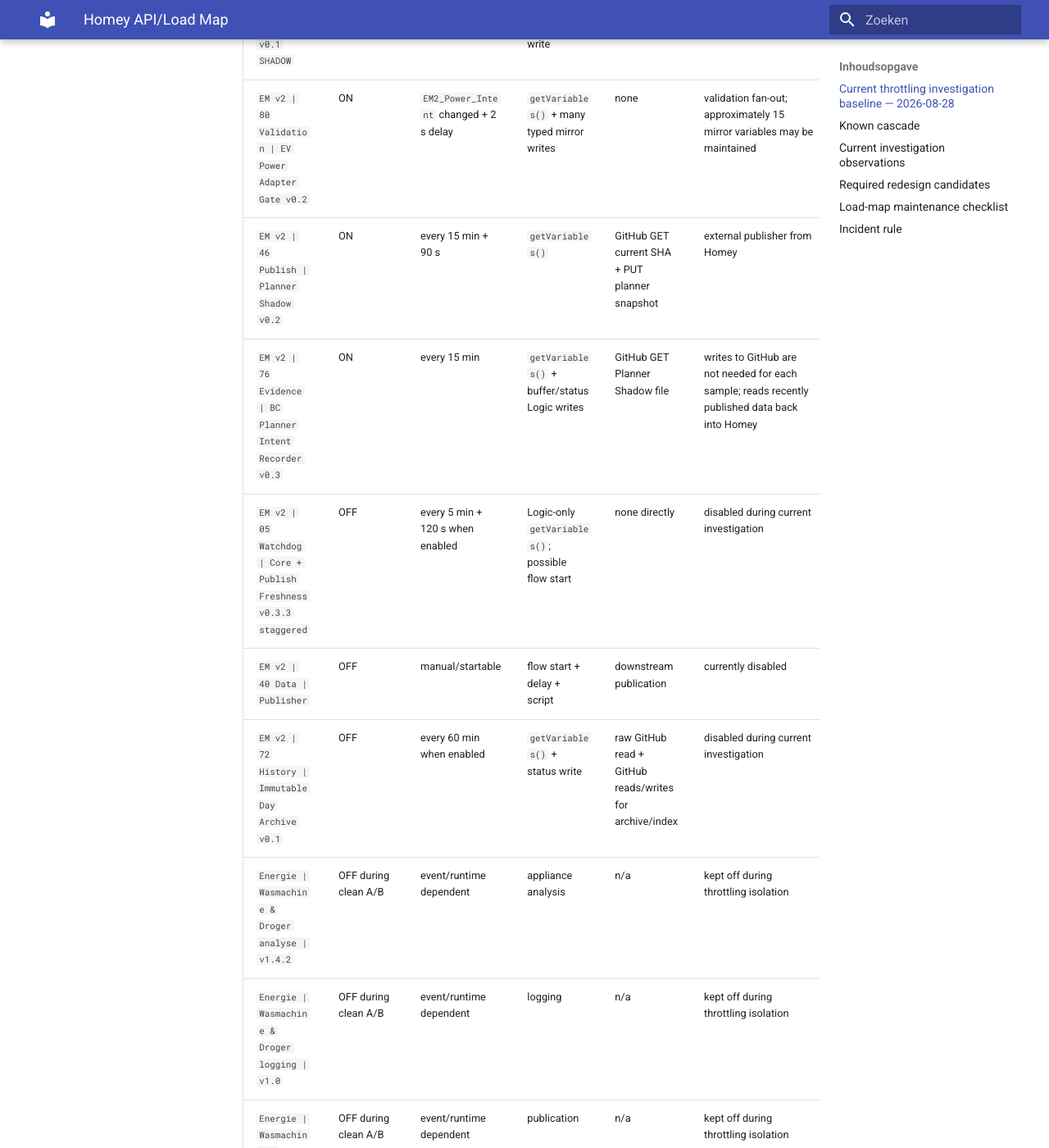
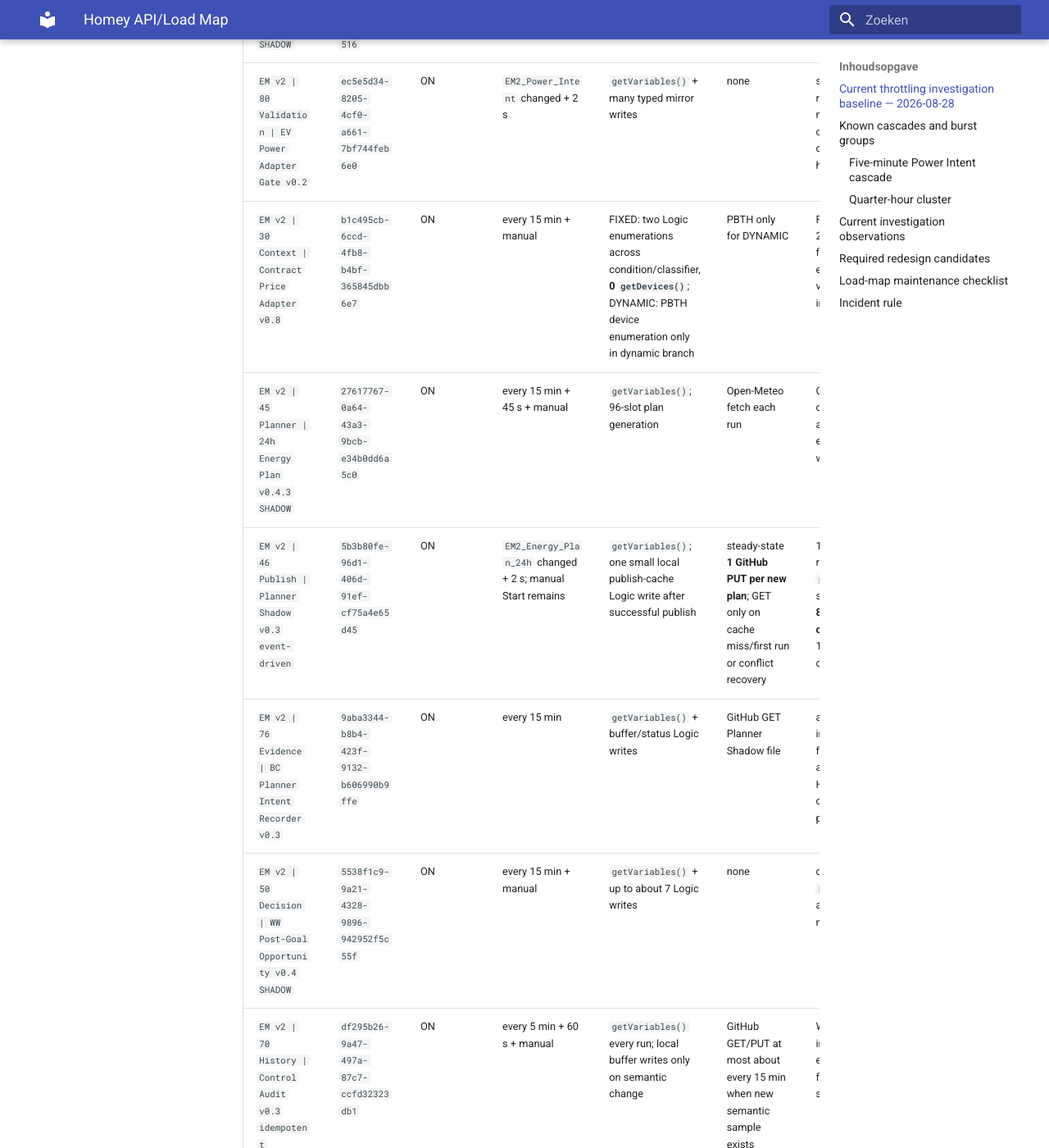
Before and after one commit to OnsKasteeltje/homey-energy-manual, an MkDocs documentation site: the page built from docs/software-architecture/operations/homey-api-load-map.md, in a window 1280 px wide and 1400 px high, scrolled down 1206 px. Shown: the whole window at 82% size. Built offline with MkDocs 1.6.1 and Material for MkDocs 9.7.7, drawn with Linux system fonts in a browser that asks for light colours; some of the changed text lies outside the part shown.

Commit message:
docs: update Homey API load map after publisher optimization

````diff
--- a/docs/software-architecture/operations/homey-api-load-map.md
+++ b/docs/software-architecture/operations/homey-api-load-map.md
@@ -1,7 +1,7 @@
 ---
 component: operations
 title: Homey API/Load Map
-version: 1.0.0
+version: 1.1.0
 status: active
 architecture_status: implemented
 last_verified: 2026-08-28
@@ -16,24 +16,31 @@
 
 ## Current throttling investigation baseline — 2026-08-28
 
-| Flow | State | Trigger / cadence | Main Homey load | External load | Fan-out / notes | Class | Lifecycle |
-|---|---|---|---|---|---|---|---|
-| `EM v2 | 00 Core Tick | v0.10.13 (EV electrical context)` | ON | every 5 min | `getDevices()` + `getVariables()` + multiple Logic writes | none in current Core path | updates `EM2_Public_State`, which starts Power Intent cascade | HIGH | PRODUCTION |
-| `EM v2 | 70 History | Day Series v0.5.4` | **OFF for isolation test** | every 5 min when enabled | targeted P1 `getDevice()`; `getDevices()` for PV snapshot in some paths; Logic reads/writes | GitHub GET/PUT every run for `energy-day-v2.json`; more at rollover | primary current throttling suspect; isolated on 2026-08-28 | **CRITICAL** | EVIDENCE / TELEMETRY |
-| `EM v2 | 20 Power Intent | P1 v0.2.1 SHADOW` | ON | `EM2_Public_State` changed | `getVariables()` + one output Logic write when revision changes | none | triggers P1 Gate, EV Adapter and EV Adapter Gate | MEDIUM | SHADOW |
-| `EM v2 | 80 Validation | P1 Pre-EV Gate v0.2` | ON | `EM2_Power_Intent` changed | `getVariables()` + many typed mirror writes | none | validation fan-out per unique revision | HIGH | VALIDATION |
-| `EM v2 | 60 Adapter | EV Power v0.1 SHADOW` | ON | `EM2_Power_Intent` changed | `getVariables()` + adapter output Logic write | none | no device read/write; idempotent by revision/schema/target | MEDIUM | SHADOW |
-| `EM v2 | 80 Validation | EV Power Adapter Gate v0.2` | ON | `EM2_Power_Intent` changed + 2 s delay | `getVariables()` + many typed mirror writes | none | validation fan-out; approximately 15 mirror variables may be maintained | HIGH | VALIDATION |
-| `EM v2 | 46 Publish | Planner Shadow v0.2` | ON | every 15 min + 90 s | `getVariables()` | GitHub GET current SHA + PUT planner snapshot | external publisher from Homey | MEDIUM | SHADOW / OBSERVABILITY |
-| `EM v2 | 76 Evidence | BC Planner Intent Recorder v0.3` | ON | every 15 min | `getVariables()` + buffer/status Logic writes | GitHub GET Planner Shadow file | writes to GitHub are not needed for each sample; reads recently published data back into Homey | MEDIUM | EVIDENCE |
-| `EM v2 | 05 Watchdog | Core + Publish Freshness v0.3.3 staggered` | OFF | every 5 min + 120 s when enabled | Logic-only `getVariables()`; possible flow start | none directly | disabled during current investigation | LOW/MEDIUM | DISABLED |
-| `EM v2 | 40 Data | Publisher` | OFF | manual/startable | flow start + delay + script | downstream publication | currently disabled | MEDIUM | DISABLED |
-| `EM v2 | 72 History | Immutable Day Archive v0.1` | OFF | every 60 min when enabled | `getVariables()` + status write | raw GitHub read + GitHub reads/writes for archive/index | disabled during current investigation | LOW/MEDIUM | DISABLED |
-| `Energie | Wasmachine & Droger analyse | v1.4.2` | OFF during clean A/B | event/runtime dependent | appliance analysis | n/a | kept off during throttling isolation | TBD | DISABLED / INVESTIGATION |
-| `Energie | Wasmachine & Droger logging | v1.0` | OFF during clean A/B | event/runtime dependent | logging | n/a | kept off during throttling isolation | TBD | DISABLED / INVESTIGATION |
-| `Energie | Wasmachine & Droger publicatie | v1.1.1` | OFF during clean A/B | event/runtime dependent | publication | n/a | kept off during throttling isolation | TBD | DISABLED / INVESTIGATION |
+| Flow | ID | State | Trigger / cadence | Main Homey load | External load | Fan-out / notes | Class | Lifecycle |
+|---|---|---|---|---|---|---|---|---|
+| `EM v2 | 00 Core Tick | v0.10.13 (EV electrical context)` | `227f8d3b-7551-46dd-837d-1b8c69add824` | ON | every 5 min | `getDevices()` + `getVariables()` + multiple Logic writes | none in current Core path | updates `EM2_Public_State`, which starts Power Intent cascade | HIGH | PRODUCTION |
+| `EM v2 | 70 History | Day Series v0.5.4` | `14027232-905e-4b8b-828d-5b44b8f6692e` | **OFF for isolation test** | every 5 min when enabled | `getVariables()` + targeted P1 `getDevice()`; `getDevices()` for PV snapshot in some paths | GitHub GET/PUT every run for `energy-day-v2.json`; more at rollover | primary current throttling suspect; isolated on 2026-08-28 | **CRITICAL** | EVIDENCE / TELEMETRY |
+| `EM v2 | 20 Power Intent | P1 v0.2.1 SHADOW` | `19d9d8a6-ec32-4639-be5e-71e9f034d31b` | ON | `EM2_Public_State` changed | `getVariables()` + one output Logic write when revision changes | none | triggers P1 Gate, EV Adapter and EV Adapter Gate | MEDIUM | SHADOW |
+| `EM v2 | 80 Validation | P1 Pre-EV Gate v0.2` | `557ed7e8-9efe-4173-bc06-8e629214e172` | ON | `EM2_Power_Intent` changed | `getVariables()` + multiple validation/mirror writes | none | validation fan-out per unique revision; candidate to retain safety decision but reduce permanent observability writes after validation | HIGH | VALIDATION |
+| `EM v2 | 60 Adapter | EV Power v0.1 SHADOW` | `953e9b18-3576-4557-b940-ed4a64eb2516` | ON | `EM2_Power_Intent` changed | `getVariables()` + adapter output Logic write | none | no device read/write; idempotent by revision/schema/target | MEDIUM | SHADOW |
+| `EM v2 | 80 Validation | EV Power Adapter Gate v0.2` | `ec5e5d34-8205-4cf0-a661-7bf744feb6e0` | ON | `EM2_Power_Intent` changed + 2 s | `getVariables()` + many typed mirror writes | none | safety gate remains required; roughly 15 maintained mirror outputs make observability write-heavy | HIGH | VALIDATION |
+| `EM v2 | 30 Context | Contract Price Adapter v0.8` | `b1c495cb-6ccd-4fb8-b4bf-365845dbb6e7` | ON | every 15 min + manual | FIXED: two Logic enumerations across condition/classifier, **0 `getDevices()`**; DYNAMIC: PBTH device enumeration only in dynamic branch | PBTH only for DYNAMIC | FIXED path optimized 2026-08-28; removes 4 full device enumerations/hour versus previous implementation | MEDIUM | PRODUCTION CONTEXT |
+| `EM v2 | 45 Planner | 24h Energy Plan v0.4.3 SHADOW` | `27617767-0a64-43a3-9bcb-e34b0dd6a5c0` | ON | every 15 min + 45 s + manual | `getVariables()`; 96-slot plan generation | Open-Meteo fetch each run | CPU/data-heavy but no device enumeration; about 4 Logic enumerations + 4 weather fetches/hour | MEDIUM/HIGH | SHADOW |
+| `EM v2 | 46 Publish | Planner Shadow v0.3 event-driven` | `5b3b80fe-96d1-406d-91ef-cf75a4e65d45` | ON | `EM2_Energy_Plan_24h` changed + 2 s; manual Start remains | `getVariables()`; one small local publish-cache Logic write after successful publish | steady-state **1 GitHub PUT per new plan**; GET only on cache miss/first run or conflict recovery | 15-min publisher cron removed; duplicate `plan.generatedAt` skipped; approximately **8 -> 4 GitHub HTTP calls/hour** at normal 15-min planner cadence | LOW/MEDIUM | SHADOW / OBSERVABILITY |
+| `EM v2 | 76 Evidence | BC Planner Intent Recorder v0.3` | `9aba3344-b8b4-423f-9132-b606990b9ffe` | ON | every 15 min | `getVariables()` + buffer/status Logic writes | GitHub GET Planner Shadow file | architectural inefficiency: reads back from GitHub data already originating in Homey; should consume local planner/intent state | MEDIUM | EVIDENCE |
+| `EM v2 | 50 Decision | WW Post-Goal Opportunity v0.4 SHADOW` | `5538f1c9-9a21-4328-9896-942952f5c55f` | ON | every 15 min + manual | `getVariables()` + up to about 7 Logic writes | none | derived from `EM2_State`, WW state and contract context; no devices/network | MEDIUM | SHADOW |
+| `EM v2 | 70 History | Control Audit v0.3 idempotent` | `df295b26-9a47-497a-87c7-ccfd32323db1` | ON | every 5 min + 60 s + manual | `getVariables()` every run; local buffer writes only on semantic change | GitHub GET/PUT at most about every 15 min when new semantic sample exists | WHY/audit layer independently polls every 5 min; candidate for event-driven semantic trigger | HIGH | EVIDENCE / AUDIT |
+| `EM v2 | 50 Decision | WW Seasonal Source Advisor v0.3 SHADOW idempotent` | `543664be-d07a-4099-92d1-07878b73215d` | ON | daily 20:30 + manual | one `getVariables()` | 3 parallel GitHub GETs | low average load, moderate daily burst | LOW/MEDIUM | SHADOW |
+| `EM v2 | 05 Watchdog | Core + Publish Freshness v0.3.3 staggered` | `8526109f-5c8d-428e-ac24-85a71c95ac36` | OFF | every 5 min + 120 s when enabled | Logic-only `getVariables()`; possible flow starts | none directly | inspect before re-enable; old Core Publish_Due behavior could amplify publication | LOW/MEDIUM | DISABLED |
+| `EM v2 | 40 Data | Publisher` | `fe84bc17-72d4-4fbb-9a69-b3d751b0ffcd` | OFF | manual/startable | flow start + delay + script | downstream publication | currently disabled | MEDIUM | DISABLED |
+| `EM v2 | 72 History | Immutable Day Archive v0.1` | `322bcfe6-1ec4-46d4-a840-d13009d9c9c9` | OFF | every 60 min when enabled | `getVariables()` + status write | raw GitHub read + GitHub reads/writes for archive/index | disabled during current investigation | LOW/MEDIUM | DISABLED |
+| `Energie | Wasmachine & Droger analyse | v1.4.2` | `7f8217ce-1994-46f8-92fb-455b11b046fe` | OFF during clean A/B | event/runtime dependent | appliance analysis | n/a | kept off during throttling isolation | TBD | DISABLED / INVESTIGATION |
+| `Energie | Wasmachine & Droger logging | v1.0` | `b8edcb98-621a-4abf-ab93-7306d8f06b79` | OFF during clean A/B | event/runtime dependent | logging | n/a | kept off during throttling isolation | TBD | DISABLED / INVESTIGATION |
+| `Energie | Wasmachine & Droger publicatie | v1.1.1` | `fa09ad30-e9fc-4e78-a50c-38635a91b294` | OFF during clean A/B | event/runtime dependent | publication | n/a | kept off during throttling isolation | TBD | DISABLED / INVESTIGATION |
 
-## Known cascade
+## Known cascades and burst groups
+
+### Five-minute Power Intent cascade
 
 ```text
 Core Tick (5 min)
@@ -45,25 +52,43 @@
               -> EV Adapter Gate (+2 s)
 ```
 
-The load impact of this path is the sum of the whole cascade. It must not be assessed as one Core operation.
+The load impact of this path is the sum of the whole cascade. It must not be assessed as one Core operation. At nominal cadence this path accounts for about 12 full Core device enumerations/hour and, downstream, about 48 full Logic enumerations/hour across Power Intent + P1 Gate + EV Adapter + EV Gate, plus their Logic writes.
+
+### Quarter-hour cluster
+
+```text
+t+0    Contract Price Adapter
+       BC Planner Intent Recorder
+       WW Post-Goal Opportunity
+
+t+45s  24h Planner
+
+plan-change +2s
+       Planner Shadow Publisher v0.3
+```
+
+The Contract Price Adapter no longer performs a device enumeration in FIXED mode. The Planner Shadow Publisher no longer has an independent quarter-hour clock; it follows actual planner output changes.
 
 ## Current investigation observations
 
-- Homey returned clean read-only responses immediately before and after disabling Day Series.
-- A clean single probe confirms reachability at that moment only.
-- Day Series is isolated because it combined a 5-minute cadence, direct device access and GitHub publication in one flow.
-- Publisher, Watchdog and Immutable Day Archive were already disabled and therefore do not explain the current baseline load.
-- The Power Intent validation chain remains active so EV architecture validation can continue without changing its safety criteria.
+- Homey returned clean read-only responses immediately before and after disabling Day Series; a clean single probe confirms reachability at that moment only.
+- Day Series remains isolated because it combined a 5-minute cadence, direct device access and GitHub publication in one flow.
+- Publisher, Watchdog, Immutable Day Archive and washer/dryer analysis/logging/publication remain disabled during the clean throttling isolation.
+- Contract Price Adapter FIXED path was corrected on 2026-08-28 so `getDevices()` is not called in FIXED mode. This removes 4 full device enumerations/hour at its 15-minute cadence.
+- Planner Shadow Publisher was changed on 2026-08-28 from v0.2 timed publication to v0.3 event-driven publication. Its normal external load falls from one GitHub GET + one PUT every 15 minutes (~8 calls/hour) to one PUT per changed planner output (~4 calls/hour), with GET reserved for cache initialization or conflict recovery.
+- The Power Intent validation chain remains active so EV architecture validation can continue without changing its safety criteria. Its mirror-write amplification is still a redesign target.
+- The BC Planner Intent Recorder still reads the Planner Shadow artifact back from GitHub even though the source data exists locally in Homey; this is a strong next optimization candidate.
 
 ## Required redesign candidates
 
 1. Split Day Series into **local sampling** and **external publication** responsibilities.
-2. Reuse `EM2_State` wherever authoritative telemetry already exists; retain direct device reads only when they are explicitly needed as an independent measurement checksum.
-3. Reduce GitHub publication cadence to a separately justified interval, for example 15 or 30 minutes, while keeping local samples at 5 minutes if required.
-4. Review whether completed PASS validation gates can switch to low-write production observability or be retired.
+2. Reuse `EM2_State` wherever authoritative telemetry already exists; retain direct device reads only when explicitly needed as an independent measurement checksum.
+3. Reduce or eliminate redundant GitHub publication/read-back paths; external storage is an output/archive boundary, not an internal message bus.
+4. Reduce completed PASS validation gates from permanent mirror-write engines to compact health/safety status while preserving all fail-closed actuator inputs.
 5. Consolidate mirror variables and update only values that materially change.
-6. Stagger 5-minute and 15-minute work to prevent synchronized bursts.
-7. Avoid write-to-GitHub then immediate read-back-to-Homey patterns when the source data already exists locally.
+6. Move Control Audit from independent 5-minute polling toward event-driven semantic changes or piggyback Core state.
+7. Resolve the duplicate enabled `WW Scheduling SHADOW v0.1` flows after caller/dependency analysis.
+8. Stagger or remove independent clocks where event-driven chaining already establishes correct ordering.
 
 ## Load-map maintenance checklist
 
````
